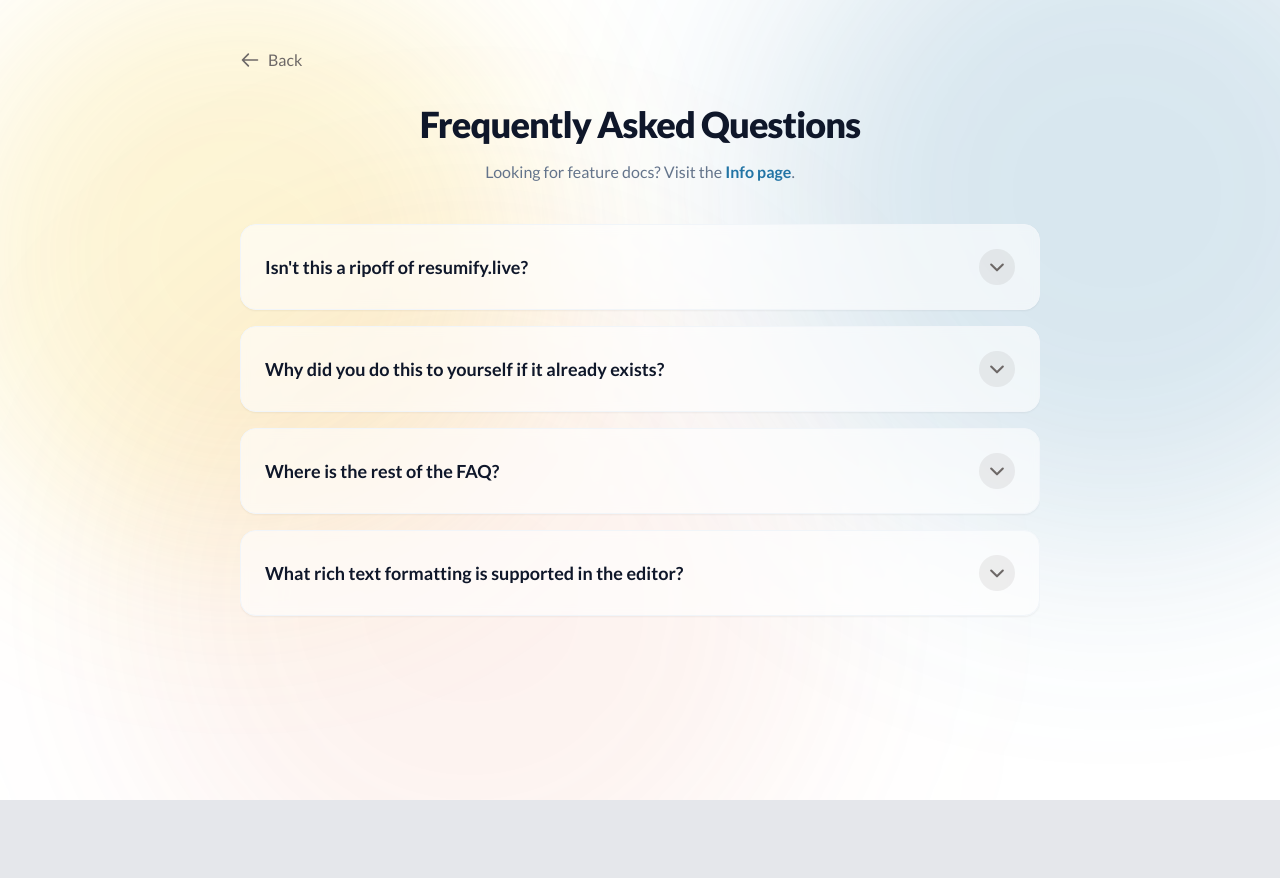
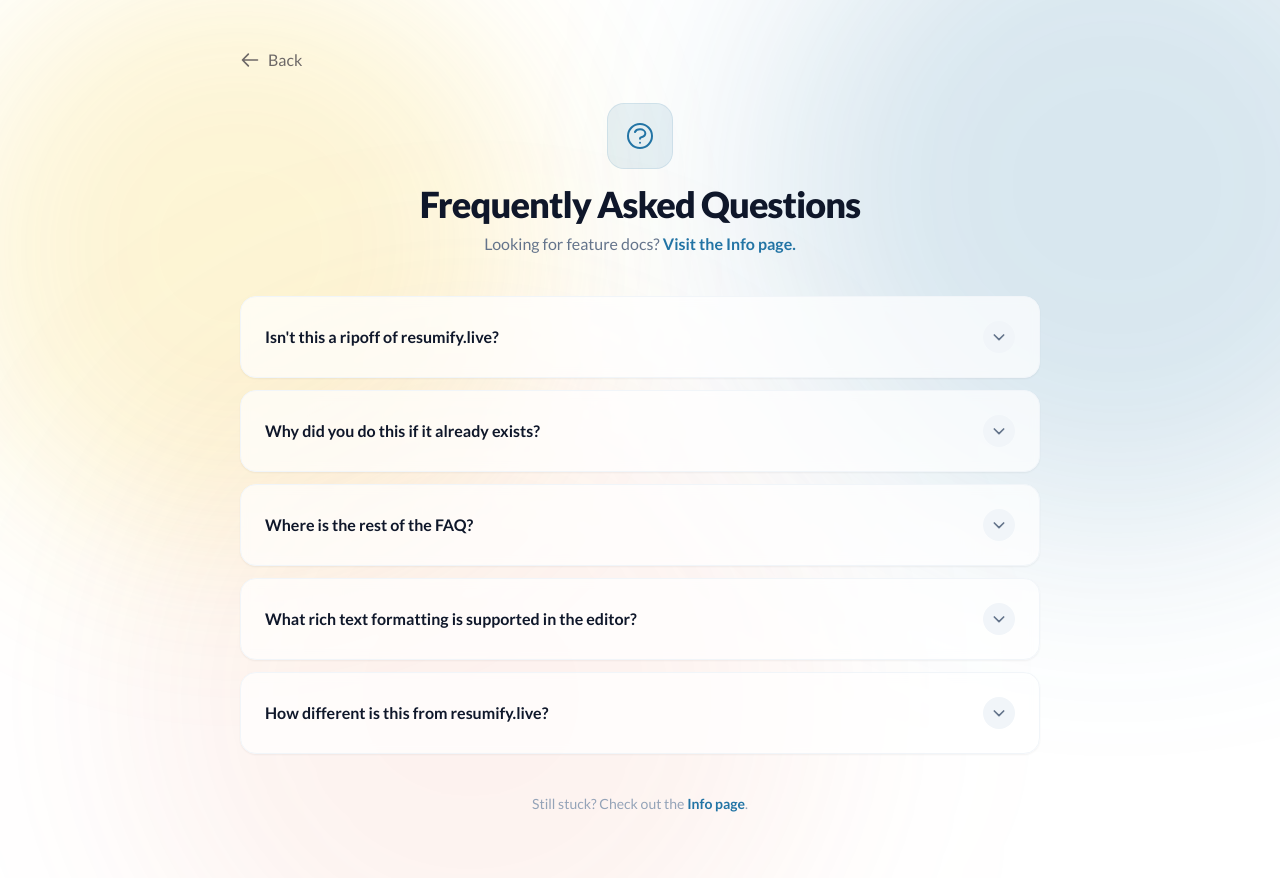
Before and after one commit to spider-107124046-1/suyavivaram, a React (Vite) app: page /faq in a window 1280 px wide. Before the commit the page ends 800 px from the top, so only its background shows below. Built offline with nearby package versions, Linux system fonts and the light colour scheme.

Commit message:
Update FAQ and Info page

```diff
--- a/src/pages/FAQPage.jsx
+++ b/src/pages/FAQPage.jsx
@@ -1,29 +1,48 @@
 import { useState } from 'react';
 import { useNavigate, Link } from 'react-router-dom';
 
-/**
- * RichText — renders a subset of HTML inline tags from a string:
- *   <b>…</b>  → bold
- *   <i>…</i>  → italic
- *   <u>…</u>  → underline
- *   <s>…</s>  → strikethrough
- *   <a href="…">…</a> → external link (opens in new tab)
- */
+
+const ENTITIES = {
+  '&amp;': '&',
+  '&lt;': '<',
+  '&gt;': '>',
+  '&quot;': '"',
+  '&#39;': "'",
+  '&apos;': "'",
+  '&nbsp;': '\u00A0',
+  '&ndash;': '–',
+  '&mdash;': '—',
+  '&laquo;': '«',
+  '&raquo;': '»',
+  '&copy;': '©',
+  '&reg;': '®',
+  '&trade;': '™',
+  '&hellip;': '…',
+};
+
+function decodeEntities(str) {
+  // Named entities
+  let out = str.replace(/&[a-z]+;/gi, m => ENTITIES[m] ?? m);
+  // Numeric decimal entities e.g. &#8212;
+  out = out.replace(/&#(\d+);/g, (_, code) => String.fromCharCode(Number(code)));
+  // Numeric hex entities e.g. &#x2014;
+  out = out.replace(/&#x([0-9a-f]+);/gi, (_, hex) => String.fromCharCode(parseInt(hex, 16)));
+  return out;
+}
+
 const RichText = ({ text }) => {
-  // Tokenise the string into plain-text chunks and tag nodes.
   const TAG_RE = /<(\/?)([bius]|a)(?:\s+href="([^"]*)")?>/gi;
   const elements = [];
+  const stack = [];
   let last = 0;
-  let match;
-  const stack = []; // tracks open formatting tags
+  let idx = 0;
 
-  // Walk through every recognised tag in the string
   const allMatches = [...text.matchAll(TAG_RE)];
 
   const renderSegment = (str, keyPrefix) => {
     if (!str) return null;
-    // Apply current stack of formatting as nested spans
-    let node = <span key={keyPrefix}>{str}</span>;
+    const decoded = decodeEntities(str);
+    let node = <span key={keyPrefix}>{decoded}</span>;
     for (let i = stack.length - 1; i >= 0; i--) {
       const tag = stack[i];
       if (tag.name === 'b') node = <strong key={`${keyPrefix}-b${i}`}>{node}</strong>;
@@ -47,19 +66,16 @@ const RichText = ({ text }) => {
     return node;
   };
 
-  let idx = 0;
   for (const m of allMatches) {
     const [fullMatch, closing, tagName, href] = m;
     const matchStart = m.index;
 
-    // Push any plain text before this tag
     if (matchStart > last) {
       elements.push(renderSegment(text.slice(last, matchStart), `t${idx++}`));
     }
     last = matchStart + fullMatch.length;
 
     if (closing) {
-      // Pop the matching open tag from the stack
       for (let i = stack.length - 1; i >= 0; i--) {
         if (stack[i].name === tagName.toLowerCase()) {
           stack.splice(i, 1);
@@ -71,7 +87,6 @@ const RichText = ({ text }) => {
     }
   }
 
-  // Push any remaining plain text after the last tag
   if (last < text.length) {
     elements.push(renderSegment(text.slice(last), `t${idx++}`));
   }
@@ -79,45 +94,46 @@ const RichText = ({ text }) => {
   return <>{elements}</>;
 };
 
-const FAQItem = ({ question, answer }) => {
+const FAQItem = ({ question, answer, index }) => {
   const [isOpen, setIsOpen] = useState(false);
 
   return (
     <div
-      className={`bg-white/60 backdrop-blur-sm rounded-2xl border border-slate-100 shadow-sm transition-all duration-300 ${isOpen ? 'bg-white/90 ring-1 ring-slate-200 shadow-md' : 'hover:bg-white/70'
+      className={`backdrop-blur-sm rounded-2xl border shadow-sm transition-all duration-300 ${isOpen
+        ? 'bg-white/95 border-cerulean/20 ring-1 ring-cerulean/10 shadow-md'
+        : 'bg-white/70 border-slate-100 hover:bg-white/90 hover:border-slate-200'
         }`}
     >
       <button
+        id={`faq-item-${index}`}
         onClick={() => setIsOpen(!isOpen)}
         className="w-full text-left p-6 flex justify-between items-center focus:outline-none group"
+        aria-expanded={isOpen}
       >
-        <h3
-          className={`text-lg font-bold pr-8 transition-colors ${isOpen ? 'text-cerulean' : 'text-slate-900 group-hover:text-slate-800'
+        <h2
+          className={`text-base font-bold pr-8 transition-colors leading-snug ${isOpen ? 'text-cerulean' : 'text-slate-900 group-hover:text-slate-700'
             }`}
         >
           {question}
-        </h3>
+        </h2>
         <div
-          className={`flex-shrink-0 ml-4 p-2 rounded-full transition-all duration-300 ${isOpen ? 'bg-cerulean/10 text-cerulean rotate-180' : 'bg-dimgrey/10 text-dimgrey group-hover:bg-dimgrey/20'
+          className={`flex-shrink-0 ml-4 w-8 h-8 rounded-full flex items-center justify-center transition-all duration-300 ${isOpen
+            ? 'bg-cerulean/10 text-cerulean rotate-180'
+            : 'bg-slate-100 text-slate-500 group-hover:bg-slate-200'
             }`}
         >
-          <svg
-            xmlns="http://www.w3.org/2000/svg"
-            className="h-5 w-5"
-            fill="none"
-            viewBox="0 0 24 24"
-            stroke="currentColor"
-          >
+          <svg xmlns="http://www.w3.org/2000/svg" className="h-4 w-4" fill="none" viewBox="0 0 24 24" stroke="currentColor">
             <path strokeLinecap="round" strokeLinejoin="round" strokeWidth={2.5} d="M19 9l-7 7-7-7" />
           </svg>
         </div>
       </button>
+
       <div
-        className={`overflow-hidden transition-all duration-300 ease-in-out ${isOpen ? 'max-h-96 opacity-100' : 'max-h-0 opacity-0'
+        className={`overflow-hidden transition-all duration-300 ease-in-out ${isOpen ? 'max-h-[600px] opacity-100' : 'max-h-0 opacity-0'
           }`}
       >
-        <div className="px-6 pb-6 text-slate-600 leading-relaxed border-t border-slate-100/50 pt-4">
-          <RichText text={answer} />
+        <div className="px-6 pb-6 text-slate-600 text-sm leading-relaxed border-t border-slate-100 pt-4">
+          {typeof answer === 'string' ? <RichText text={answer} /> : answer}
         </div>
       </div>
     </div>
@@ -127,25 +143,51 @@ const FAQItem = ({ question, answer }) => {
 const FAQPage = () => {
   const navigate = useNavigate();
 
-  const navigateBack = () => { navigate('/'); };
-
   const faqs = [
     {
-      q: 'Isn\'t this a ripoff of resumify.live?',
-      a: 'Yes, but not quite. Since they called their tool <b>"open-source"</b> (check their FAQ page) and have failed to make their source code public, this was <b>derived</b> from the static assets their website hosts. <i>Technically, every website (not its backend) is open source if you really think about it.</i>'
+      q: "Isn't this a ripoff of resumify.live?",
+      a: 'Yes, but not quite. Since they called their tool <b>"open-source"</b> (check their FAQ page) and have failed to make their source code public, this was <b>derived</b> from the static assets their website hosts. <i>Technically, every website (not its backend) is open source if you really think about it.</i>',
     },
     {
-      q: 'Why did you do this to yourself if it already exists?',
-      a: 'It is missing key features such as... <b>saving your progress!</b> Whether you download the PDF or not, once you refresh the page you can never get it back unless you decide to sit and fill everything in again. Also, whatever you see in the preview is <i>not</i> what you get as the PDF. This derivative fixes that and adds a bunch more. <a href="/info">Check out the Info page!</a>'
+      q: 'Why did you do this if it already exists?',
+      a: 'It is missing key features such as... <b>saving your progress!</b> Whether you download the PDF or not, once you refresh the page you can never get it back. Also, whatever you see in the preview is <i>not</i> what you get as the PDF. This derivative fixes that and adds a bunch more. <a href="/info">Check out the Info page!</a>',
     },
     {
       q: 'Where is the rest of the FAQ?',
-      a: 'If you have questions, refer to the <a href="/info">Info page</a> — nobody ever asks me questions for this to be a truly <i>frequently</i> asked set of questions.'
+      a: 'If you have questions, refer to the <a href="/info">Info page</a> ma, nobody ever asks me questions for this to be a truly <i>frequently</i> asked set of questions.',
     },
     {
       q: 'What rich text formatting is supported in the editor?',
-      a: 'In text fields you can use inline HTML tags: <b>&lt;b&gt;bold&lt;/b&gt;</b>, <i>&lt;i&gt;italic&lt;/i&gt;</i>, <u>&lt;u&gt;underline&lt;/u&gt;</u>, <s>&lt;s&gt;strikethrough&lt;/s&gt;</s>, and <b>&lt;a href="..."&gt;hyperlinks&lt;/a&gt;</b>. See the <a href="/info">Info page</a> for a full cheatsheet.'
-    }
+      a: 'In text fields you can type inline HTML tags: &lt;b&gt; for <b>bold</b>, &lt;i&gt; for <i>italic</i>, &lt;u&gt; for <u>underline</u>, &lt;s&gt; for <s>strikethrough</s>, and &lt;a href="..."&gt; for hyperlinks. See the <a href="/info">Info page</a> for a full cheatsheet.',
+    },
+    {
+      q: 'How different is this from resumify.live?',
+      a: (
+        <div>
+          <p className="mb-3">Here’s what this version adds on top of the original:</p>
+          <ul className="space-y-2">
+            {[
+              ['💾 Auto-save', 'Your resume is saved to localStorage after every edit. Refresh the page without losing anything.'],
+              ['🗂️ Config export / import', 'Download your entire resume as a portable .json config file and reload it later from the home page.'],
+              ['🎯 WYSIWYG PDF export', 'The live preview uses the exact same styles as the printed PDF — no more layout surprises.'],
+              ['📝 Rich text in fields', 'Type <b>, <i>, <u>, <s>, and <a href> tags directly into text fields. HTML entities like &amp;amp; also work.'],
+              ['📅 Date shorthand', 'Use <date from="Jan 2024" to="May 2024" /> in description fields to auto-format right-aligned italic date ranges.'],
+              ['📏 Resizable table layout', 'The On-Campus template uses a real HTML table whose column widths you can drag to resize, with a toggle to reveal/hide borders for alignment.'],
+              ['✂️ Photo crop tool', 'Upload and interactively crop your profile photo and institute logo directly in the browser.'],
+              ['🎨 Theme colours', 'The Modern Creative template supports a set of curated accent colours, switchable from the toolbar.'],
+              ['🔍 Zoom control', 'Zoom the live preview in and out, or type an exact percentage — useful for fine-tuning layout on small screens.'],
+              ['📱 PWA support', 'Install the site as an app on your phone or desktop for a fully offline, native-like experience.'],
+              ['📄 Three templates', 'On-Campus (NITT), Modern Creative, and Corporate Minimal — all editable with the same tooling.'],
+            ].map(([title, desc]) => (
+              <li key={title} className="flex gap-2 items-start">
+                <span className="font-semibold text-slate-800 whitespace-nowrap">{title}:</span>
+                <span>{desc}</span>
+              </li>
+            ))}
+          </ul>
+        </div>
+      ),
+    },
   ];
 
   return (
@@ -157,42 +199,52 @@ const FAQPage = () => {
 
       {/* Main Container */}
       <div className="relative z-10 flex-grow flex flex-col p-6 md:p-12 max-w-4xl mx-auto w-full">
+
         {/* Back Button */}
         <div className="w-full mb-8">
           <button
-            onClick={navigateBack}
+            onClick={() => navigate('/')}
             className="flex items-center text-dimgrey hover:text-cerulean transition-colors font-medium"
           >
-            <svg
-              xmlns="http://www.w3.org/2000/svg"
-              className="h-5 w-5 mr-2"
-              fill="none"
-              viewBox="0 0 24 24"
-              stroke="currentColor"
-            >
+            <svg xmlns="http://www.w3.org/2000/svg" className="h-5 w-5 mr-2" fill="none" viewBox="0 0 24 24" stroke="currentColor">
               <path strokeLinecap="round" strokeLinejoin="round" strokeWidth={2} d="M10 19l-7-7m0 0l7-7m-7 7h18" />
             </svg>
             Back
           </button>
         </div>
 
-        {/* Title */}
-        <h1 className="text-4xl font-extrabold text-slate-900 mb-4 tracking-tight text-center">
-          Frequently Asked Questions
-        </h1>
-        <p className="text-center text-slate-500 mb-10">
-          Looking for feature docs? Visit the{' '}
+        {/* Header */}
+        <div className="text-center mb-10">
+          <div className="inline-flex items-center justify-center w-16 h-16 rounded-2xl bg-cerulean/10 ring-1 ring-cerulean/20 mb-4">
+            <svg xmlns="http://www.w3.org/2000/svg" className="h-8 w-8 text-cerulean" fill="none" viewBox="0 0 24 24" stroke="currentColor" strokeWidth={1.5}>
+              <path strokeLinecap="round" strokeLinejoin="round" d="M8.228 9c.549-1.165 2.03-2 3.772-2 2.21 0 4 1.343 4 3 0 1.4-1.278 2.575-3.006 2.907-.542.104-.994.54-.994 1.093m0 3h.01M21 12a9 9 0 11-18 0 9 9 0 0118 0z" />
+            </svg>
+          </div>
+          <h1 className="text-4xl font-extrabold text-slate-900 tracking-tight mb-2">
+            Frequently Asked Questions
+          </h1>
+          <p className="text-slate-500 max-w-xl mx-auto">
+            Looking for feature docs?{' '}
+            <Link to="/info" className="text-cerulean hover:underline font-semibold">
+              Visit the Info page.
+            </Link>
+          </p>
+        </div>
+
+        {/* FAQ List */}
+        <div className="space-y-3 pb-10">
+          {faqs.map((faq, index) => (
+            <FAQItem key={index} question={faq.q} answer={faq.a} index={index} />
+          ))}
+        </div>
+
+        {/* Footer */}
+        <p className="text-center text-slate-400 text-sm pb-4">
+          Still stuck? Check out the{' '}
           <Link to="/info" className="text-cerulean hover:underline font-semibold">
             Info page
           </Link>.
         </p>
-
-        {/* Accordion List */}
-        <div className="space-y-4 overflow-y-auto pb-10">
-          {faqs.map((faq, index) => (
-            <FAQItem key={index} question={faq.q} answer={faq.a} />
-          ))}
-        </div>
       </div>
     </div>
   );
```
Also changed, not shown: src/components/templates/CorporateMinimal.jsx (+4 -3 lines), src/components/templates/ModernCreative.jsx (+4 -3 lines), src/components/templates/OnCampus.jsx (+4 -3 lines), src/pages/InfoPage.jsx (+17 -31 lines), src/utils/formatInline.js (added, +38 -0 lines).
